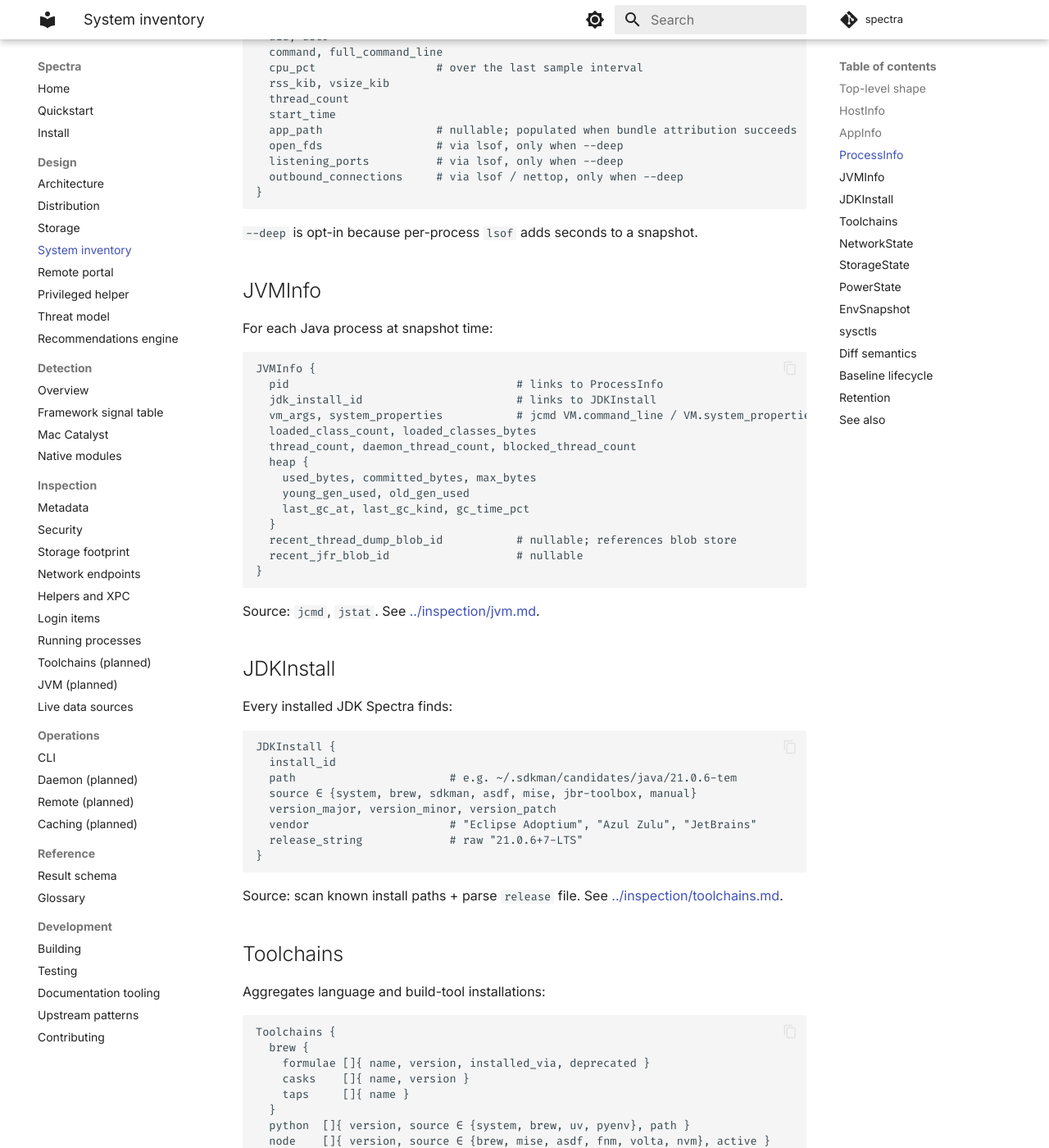
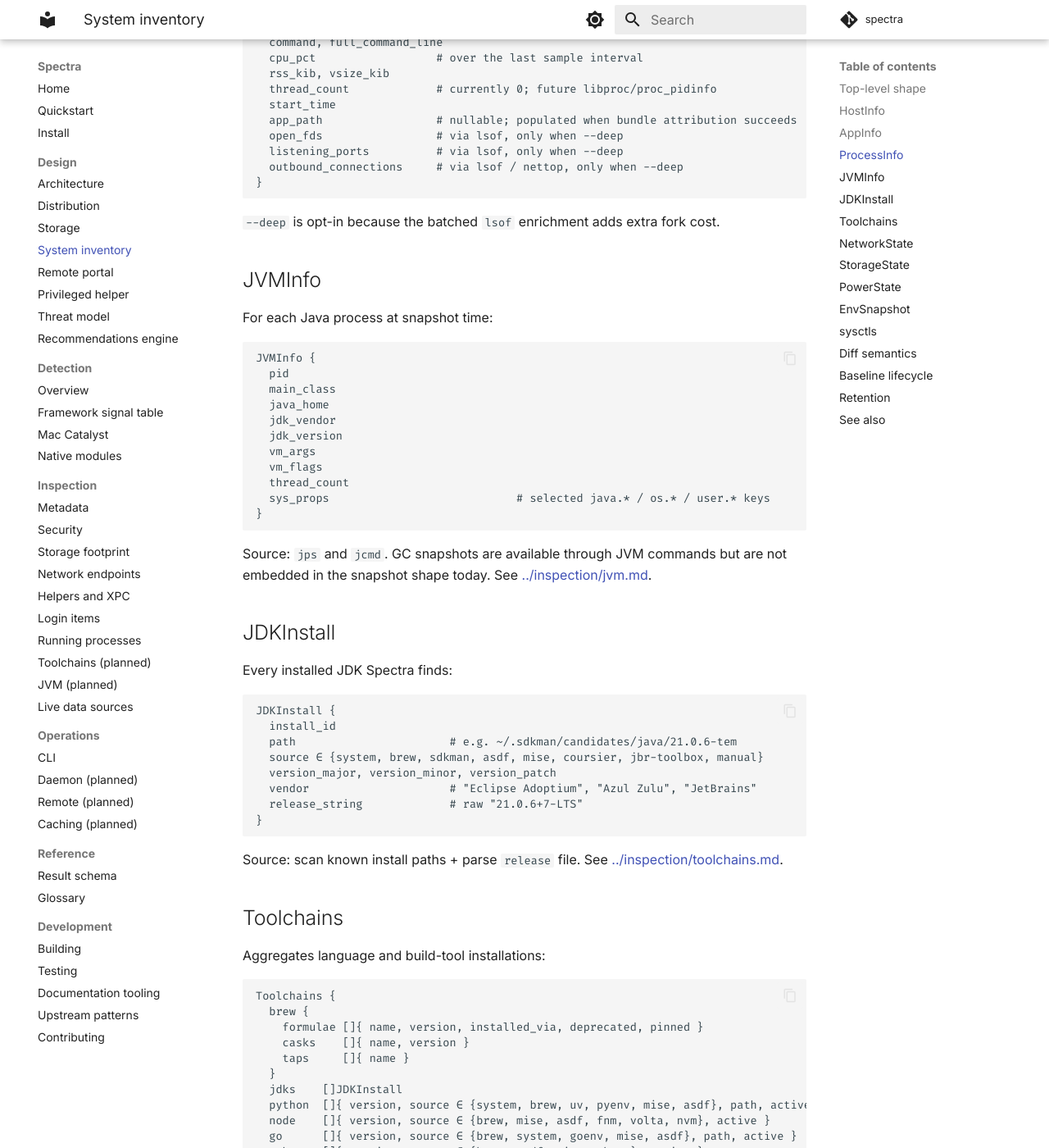
Before and after one commit to kaeawc/spectra, an MkDocs documentation site: the page built from docs/design/system-inventory.md, in a window 1280 px wide and 1400 px high, scrolled down 1465 px. Shown: the whole window at 82% size. Built offline with MkDocs 1.6.1 and Material for MkDocs 9.7.7, drawn with Linux system fonts in a browser that asks for light colours; comment, search, counter and statistics services are not loaded; some of the changed text lies outside the part shown.

Commit message:
Update system inventory docs

````diff
--- a/docs/design/system-inventory.md
+++ b/docs/design/system-inventory.md
@@ -19,19 +19,17 @@ Snapshot {
   apps:        []AppInfo            # via Detect()
   processes:   []ProcessInfo        # ps + lsof at capture time
   jvms:        []JVMInfo            # running Java processes
-  jdks:        []JDKInstall         # installed JDK toolchains
   toolchains:  Toolchains           # brew, mise/asdf, language runtimes
   network:     NetworkState         # routes, DNS, proxies, listening ports
   storage:     StorageState         # disk usage, sparse-file accounting
   power:       PowerState           # assertions, energy attribution
-  env:         EnvSnapshot          # shell config relevant to runtime
   sysctls:     map[string]string    # selected kernel tunables
 }
 ```
 
-Every leaf field is JSON-serializable. The on-wire format and the
-SQLite row format are the same shape with `_id` references replacing
-embedded objects.
+Every leaf field is JSON-serializable. The full snapshot is stored as
+`snapshots.snapshot_json`; selected rows are also projected into SQLite
+tables for summaries and common queries.
 
 ## HostInfo
 
@@ -69,7 +67,7 @@ ProcessInfo {
   command, full_command_line
   cpu_pct                  # over the last sample interval
   rss_kib, vsize_kib
-  thread_count
+  thread_count             # currently 0; future libproc/proc_pidinfo
   start_time
   app_path                 # nullable; populated when bundle attribution succeeds
   open_fds                 # via lsof, only when --deep
@@ -78,7 +76,8 @@ ProcessInfo {
 }
 ```
 
-`--deep` is opt-in because per-process `lsof` adds seconds to a snapshot.
+`--deep` is opt-in because the batched `lsof` enrichment adds extra fork
+cost.
 
 ## JVMInfo
 
@@ -86,22 +85,20 @@ For each Java process at snapshot time:
 
 ```
 JVMInfo {
-  pid                                  # links to ProcessInfo
-  jdk_install_id                       # links to JDKInstall
-  vm_args, system_properties           # jcmd VM.command_line / VM.system_properties
-  loaded_class_count, loaded_classes_bytes
-  thread_count, daemon_thread_count, blocked_thread_count
-  heap {
-    used_bytes, committed_bytes, max_bytes
-    young_gen_used, old_gen_used
-    last_gc_at, last_gc_kind, gc_time_pct
-  }
-  recent_thread_dump_blob_id           # nullable; references blob store
-  recent_jfr_blob_id                   # nullable
+  pid
+  main_class
+  java_home
+  jdk_vendor
+  jdk_version
+  vm_args
+  vm_flags
+  thread_count
+  sys_props                            # selected java.* / os.* / user.* keys
 }
 ```
 
-Source: `jcmd`, `jstat`. See
+Source: `jps` and `jcmd`. GC snapshots are available through JVM commands
+but are not embedded in the snapshot shape today. See
 [../inspection/jvm.md](../inspection/jvm.md).
 
 ## JDKInstall
@@ -112,7 +109,7 @@ Every installed JDK Spectra finds:
 JDKInstall {
   install_id
   path                       # e.g. ~/.sdkman/candidates/java/21.0.6-tem
-  source ∈ {system, brew, sdkman, asdf, mise, jbr-toolbox, manual}
+  source ∈ {system, brew, sdkman, asdf, mise, coursier, jbr-toolbox, manual}
   version_major, version_minor, version_patch
   vendor                     # "Eclipse Adoptium", "Azul Zulu", "JetBrains"
   release_string             # raw "21.0.6+7-LTS"
@@ -129,17 +126,20 @@ Aggregates language and build-tool installations:
 ```
 Toolchains {
   brew {
-    formulae []{ name, version, installed_via, deprecated }
+    formulae []{ name, version, installed_via, deprecated, pinned }
     casks    []{ name, version }
     taps     []{ name }
   }
-  python  []{ version, source ∈ {system, brew, uv, pyenv}, path }
+  jdks    []JDKInstall
+  python  []{ version, source ∈ {system, brew, uv, pyenv, mise, asdf}, path, active }
   node    []{ version, source ∈ {brew, mise, asdf, fnm, volta, nvm}, active }
-  go      []{ version, source ∈ {brew, system}, path }
-  ruby    []{ version, source ∈ {brew, asdf, rbenv}, active }
-  rust    []{ toolchain, channel ∈ {stable, beta, nightly}, default }
+  go      []{ version, source ∈ {brew, system, goenv, mise, asdf}, path, active }
+  ruby    []{ version, source ∈ {brew, asdf, mise, rbenv}, active }
+  rust    []{ toolchain, channel ∈ {stable, beta, nightly, custom}, default }
   jvm_managers ∈ {sdkman, asdf, mise, jenv}
+  active_jvm_manager
   build_tools []{ name, version, source, config_path?, user_home? }
+  env EnvSnapshot
 }
 ```
 
@@ -188,14 +189,12 @@ reports actual allocation rather than the multi-TB virtual disk size.
 
 ```
 PowerState {
-  on_battery, battery_pct, time_remaining
+  on_battery, battery_pct
   thermal_pressure ∈ {nominal, fair, serious, critical}
-  active_assertions []{
-    type ∈ {PreventUserIdleSleep, PreventDisplaySleep, NoIdleSleepAssertion, …}
-    pid, app_path
-    name, created_at
+  assertions []{
+    type, pid, name
   }
-  energy_top_users []{ pid, app_path, energy_impact_pct }
+  energy_top_users []{ pid, energy_impact, command }
 }
 ```
 
@@ -209,14 +208,11 @@ Just the shell-environment bits relevant to runtime behavior:
 
 ```
 EnvSnapshot {
-  shell ∈ {bash, zsh, fish}
-  path_dirs []                   # ordered $PATH, deduped
-  java_home, javac_home          # nullable
-  go_path, goroot                # nullable
+  shell
+  path_dirs []                   # ordered $PATH
+  java_home
+  go_path, go_root               # nullable
   npm_prefix, pnpm_home          # nullable
-  active_runtime_overrides {     # mise/asdf shims taking precedence
-    node, python, ruby, java
-  }
   proxy_env_vars                 # http_proxy, no_proxy, etc.
 }
 ```
@@ -275,7 +271,7 @@ automatic eviction; live snapshots are subject to retention policy.
 | Snapshot kind | Default retention |
 |---|---|
 | live, on-demand | last 100 |
-| live, scheduled (daemon) | last 24h at 1m granularity, last 30d at 1h granularity |
+| live, scheduled (daemon) | last 100 live snapshots |
 | baseline | indefinite |
 
 Configured via `spectra config retention.live = ...` once the daemon
````
Also changed, not shown: other parts of docs/design/system-inventory.md (+13 -12 lines).
